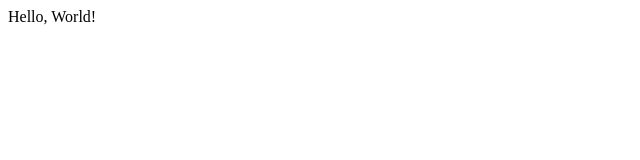
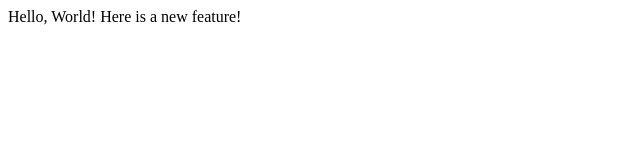
Before and after one commit to AmoakoCharles/Branching, a plain HTML site: page index.html in a window 1280 px wide. Shown: the whole page, without its empty margins (0-640 px from the left). Drawn offline with Linux system fonts and the light colour scheme.

Commit message:
Added another line

```diff
--- a/index.html
+++ b/index.html
@@ -2,11 +2,11 @@
 <html>
 
 <head>
-    <title>Test</title>
+    <title> Test</title>
 </head>
 
 <body>
-    Hello, World!
+    Hello, World! Here is a new feature!
 </body>
 
 </html>
```
